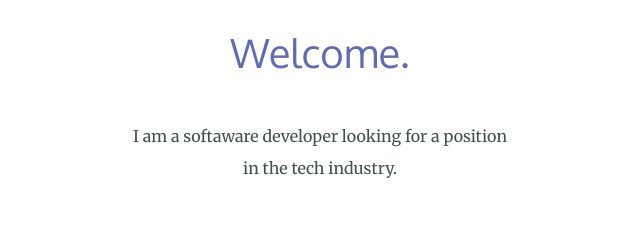
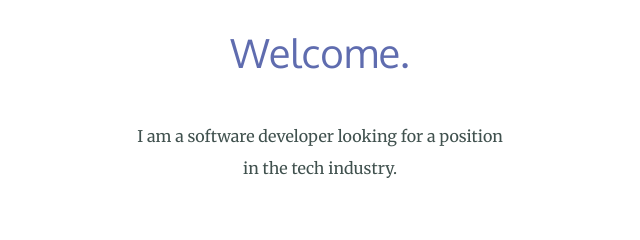
Before and after one commit to Shelomo5/CV-Personal-Site, a plain HTML site: page index.html in a window 1280 px wide. Shown: the part 1140-1380 px from the top of the page, 320-960 px from the left. Drawn offline with Linux system fonts and the light colour scheme.

Commit message:
Update index.html

```diff
--- a/index.html
+++ b/index.html
@@ -27,7 +27,7 @@
     <div class="profile">
       <img src="Images\portrait.jpg" alt="portrait image" height="250" width="200">
       <h2>Welcome.</h2>
-      <p class="introduction"> I am a softaware developer looking for a position in the tech industry.</p>
+      <p class="introduction"> I am a software developer looking for a position in the tech industry.</p>
     </div>
     <hr>
     <div class="experience">
```
